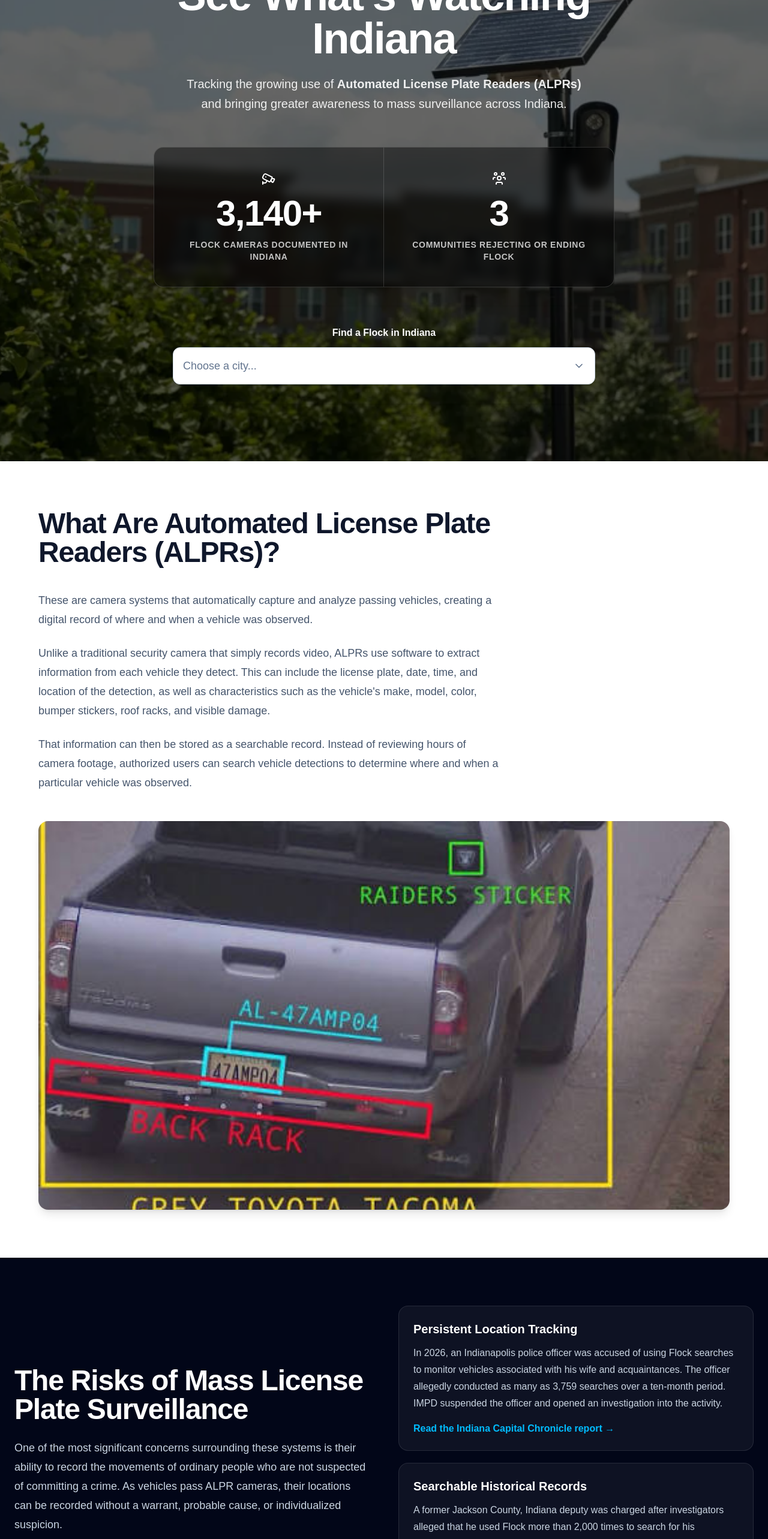
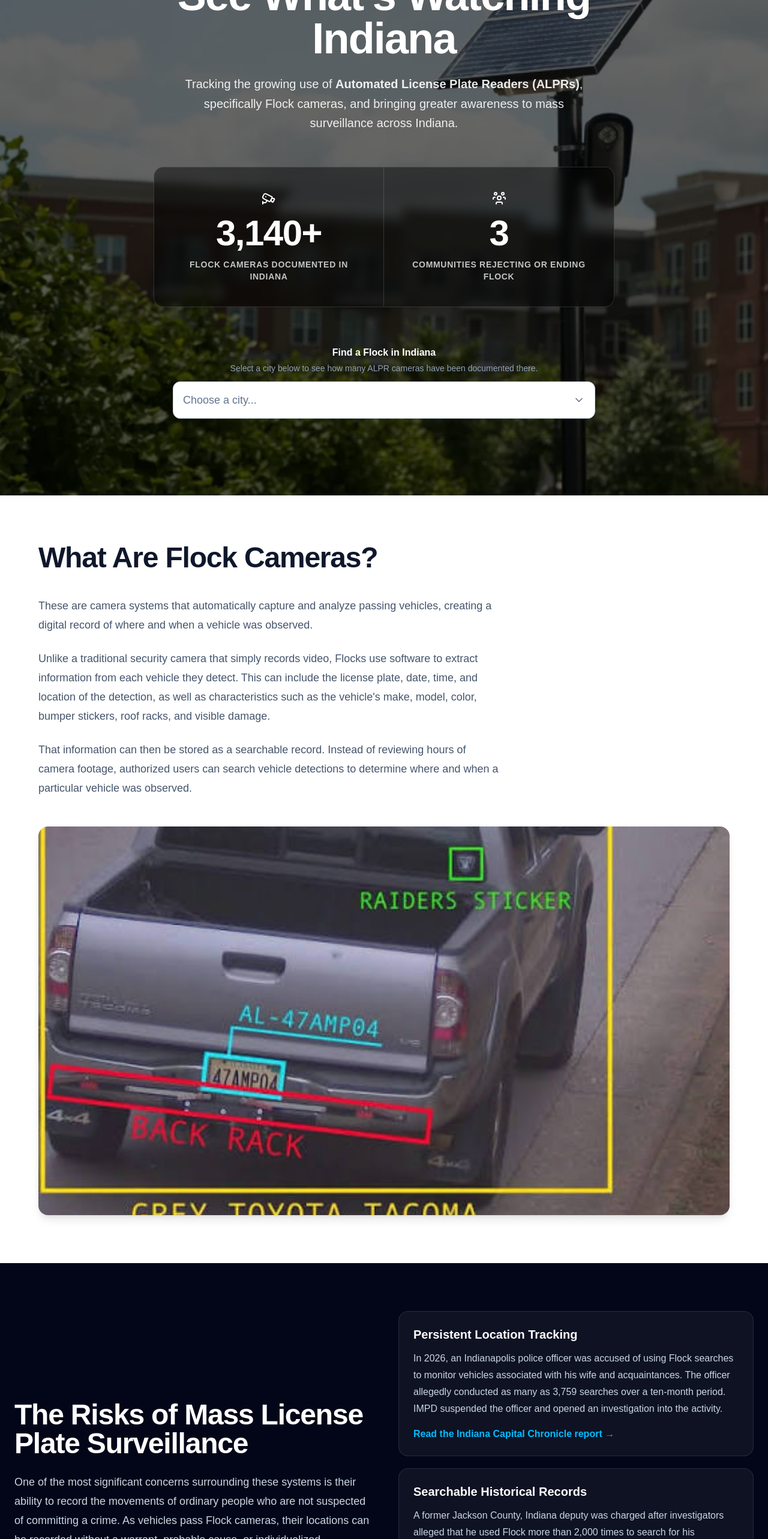
Before and after one commit to dylGray/DeFlock-Indiana, a Next.js app: page / in a window 1280 px wide. Shown: the part 200-2766 px from the top of the page at 60% size. Built offline with nearby package versions, Linux system fonts and the light colour scheme.

Commit message:
copy text modified and removed some useEffects

```diff
--- a/app/components/CityPicker.tsx
+++ b/app/components/CityPicker.tsx
@@ -1,7 +1,7 @@
 "use client";
 
 import { useEffect, useRef, useState } from "react";
-import { ChevronDown, MapPin } from "lucide-react";
+import { ChevronDown, MapPin, X } from "lucide-react";
 import cities from "../data/cities.json";
 
 type City = {
@@ -15,18 +15,6 @@
   const [selectedCity, setSelectedCity] = useState<City | null>(null);
   const [isOpen, setIsOpen] = useState(false);
   const containerRef = useRef<HTMLDivElement>(null);
-
-  useEffect(() => {
-    function handleClickOutside(event: MouseEvent) {
-      if (containerRef.current && !containerRef.current.contains(event.target as Node)) {
-        setIsOpen(false);
-      }
-    }
-
-    document.addEventListener("mousedown", handleClickOutside);
-
-    return () => document.removeEventListener("mousedown", handleClickOutside);
-  }, []);
 
   function handleSelectCity(city: City) {
     setSelectedCity(city);
@@ -42,6 +30,10 @@
         >
           Find a Flock in Indiana
         </label>
+
+        <p className="mt-1 text-sm text-slate-400">
+          Select a city below to see how many ALPR cameras have been documented there.
+        </p>
 
         <div ref={containerRef} className="relative mt-3">
           <button
@@ -79,7 +71,16 @@
         </div>
 
         {selectedCity && (
-          <div className="mt-6 rounded-2xl bg-slate-950 p-8 text-white">
+          <div className="relative mt-6 rounded-2xl bg-slate-950 p-8 text-white">
+            <button
+              id="closeModal"
+              type="button"
+              onClick={() => setSelectedCity(null)}
+              aria-label="Close"
+              className="absolute right-4 top-4 text-slate-400 transition hover:text-white"
+            >
+              <X className="h-5 w-5" />
+            </button>
             <div className="flex items-center gap-2 text-slate-400">
               <MapPin className="h-5 w-5" />
               <span className="text-sm font-semibold uppercase tracking-wider">
--- a/app/page.tsx
+++ b/app/page.tsx
@@ -24,7 +24,7 @@
                 See What&apos;s Watching Indiana
             </h1>
 
-            <p className="mx-auto mt-6 max-w-2xl text-lg leading-relaxed text-white/90 sm:text-xl">Tracking the growing use of <strong>Automated License Plate Readers (ALPRs)</strong> and bringing greater awareness to mass surveillance across Indiana.</p>
+            <p className="mx-auto mt-6 max-w-2xl text-lg leading-relaxed text-white/90 sm:text-xl">Tracking the growing use of <strong>Automated License Plate Readers (ALPRs)</strong>, specifically Flock cameras, and bringing greater awareness to mass surveillance across Indiana.</p>
             </div>
 
             <div className="mx-auto mt-14 grid max-w-3xl grid-cols-1 overflow-hidden rounded-2xl border border-white/15 bg-black/45 backdrop-blur-sm md:grid-cols-2">
@@ -56,12 +56,12 @@
         <div className="mx-auto max-w-6xl">
           <div className="max-w-3xl">
             <h2 className="pb-4 text-4xl font-bold tracking-tight sm:text-5xl">
-              What Are Automated License Plate Readers (ALPRs)?
+              What Are Flock Cameras?
             </h2>
 
             <p className="mt-6 text-lg leading-8 text-slate-600">These are camera systems that automatically capture and analyze passing vehicles, creating a digital record of where and when a vehicle was observed.</p>
 
-            <p className="mt-6 text-lg leading-8 text-slate-600">Unlike a traditional security camera that simply records video, ALPRs use software to extract information from each vehicle they detect. This can include the license plate, date, time, and location of the detection, as well as characteristics such as the vehicle&apos;s make, model, color, bumper stickers, roof racks, and visible damage.</p>
+            <p className="mt-6 text-lg leading-8 text-slate-600">Unlike a traditional security camera that simply records video, Flocks use software to extract information from each vehicle they detect. This can include the license plate, date, time, and location of the detection, as well as characteristics such as the vehicle&apos;s make, model, color, bumper stickers, roof racks, and visible damage.</p>
 
             <p className="mt-6 text-lg leading-8 text-slate-600">That information can then be stored as a searchable record. Instead of reviewing hours of camera footage, authorized users can search vehicle detections to determine where and when a particular vehicle was observed.</p>
           </div>
@@ -84,12 +84,11 @@
               The Risks of Mass License Plate Surveillance
             </h2>
 
-            <p className="mt-6 text-lg leading-8 text-slate-300">One of the most significant concerns surrounding these systems is their ability to record the movements of ordinary people who are not suspected of committing a crime. As vehicles pass ALPR cameras, their locations can be recorded without a warrant, probable cause, or individualized suspicion.</p>
+            <p className="mt-6 text-lg leading-8 text-slate-300">One of the most significant concerns surrounding these systems is their ability to record the movements of ordinary people who are not suspected of committing a crime. As vehicles pass Flock cameras, their locations can be recorded without a warrant, probable cause, or individualized suspicion.</p>
 
-            <p className="mt-5 text-lg leading-8 text-slate-300">The concern extends beyond the collection of this data. ALPR systems create databases of vehicle sightings that can be searched by authorized users, raising important questions about who has access, how that access is monitored, and what happens when the technology is used outside of its intended purpose.</p>
+            <p className="mt-5 text-lg leading-8 text-slate-300"><a target="_blank" className="underline" href="https://www.flocksafety.com/">Flock Safety</a> is the dominant manufacturer behind this expansion. Its cameras make up the majority of documented ALPRs in the United States, giving the company an outsized role in how this surveillance infrastructure is deployed, connected, and accessed across communities.</p>
 
-            <p className="mt-5 text-lg leading-8 text-slate-300"><a target="_blank" className="underline" href="">Flock Safety</a> is the dominant manufacturer behind this expansion. Its cameras make up the majority of documented ALPRs in the United States, giving the company an outsized role in how this surveillance infrastructure is deployed, connected, and accessed across communities.</p>
-
+            <p className="mt-5 text-lg leading-8 text-slate-300">Here are some real-world cases showing how this surveillance infrastructure has already been misused and abused.</p>
           </div>
 
           <div className="grid gap-5">
```
